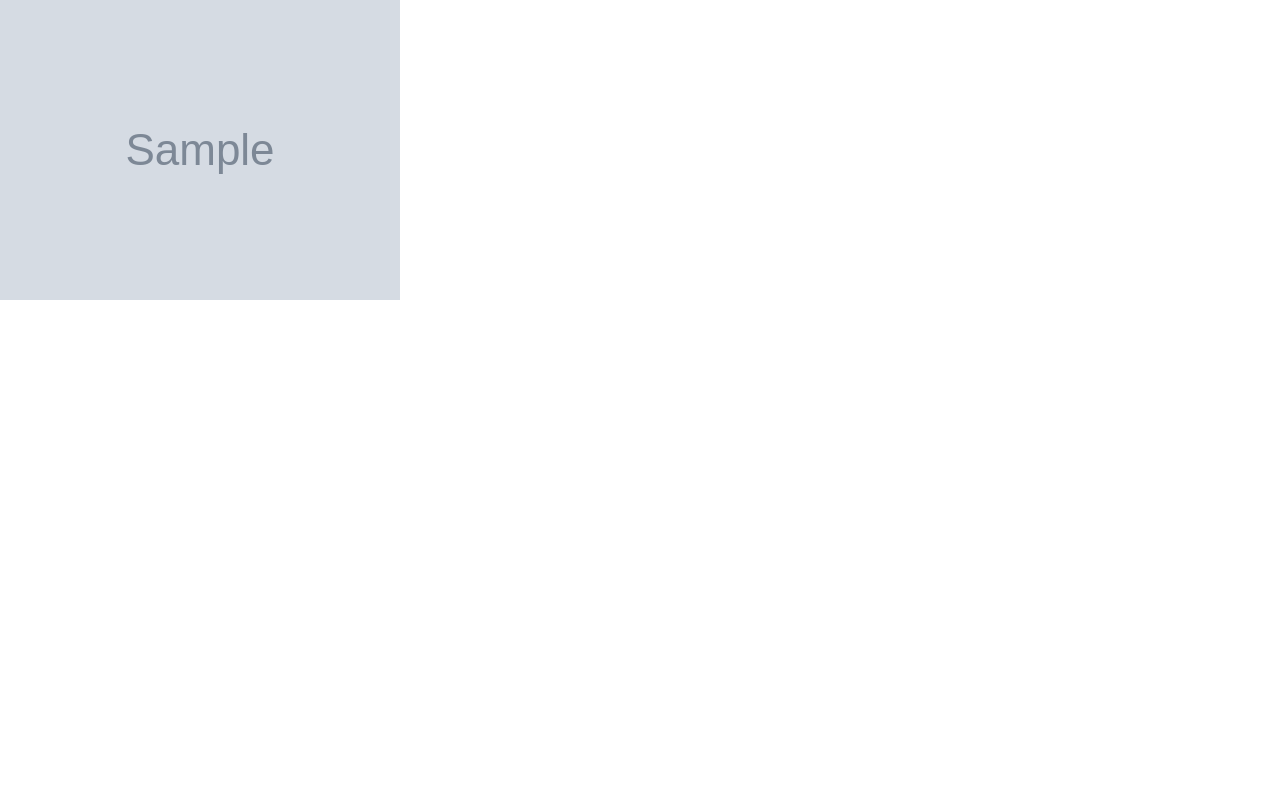
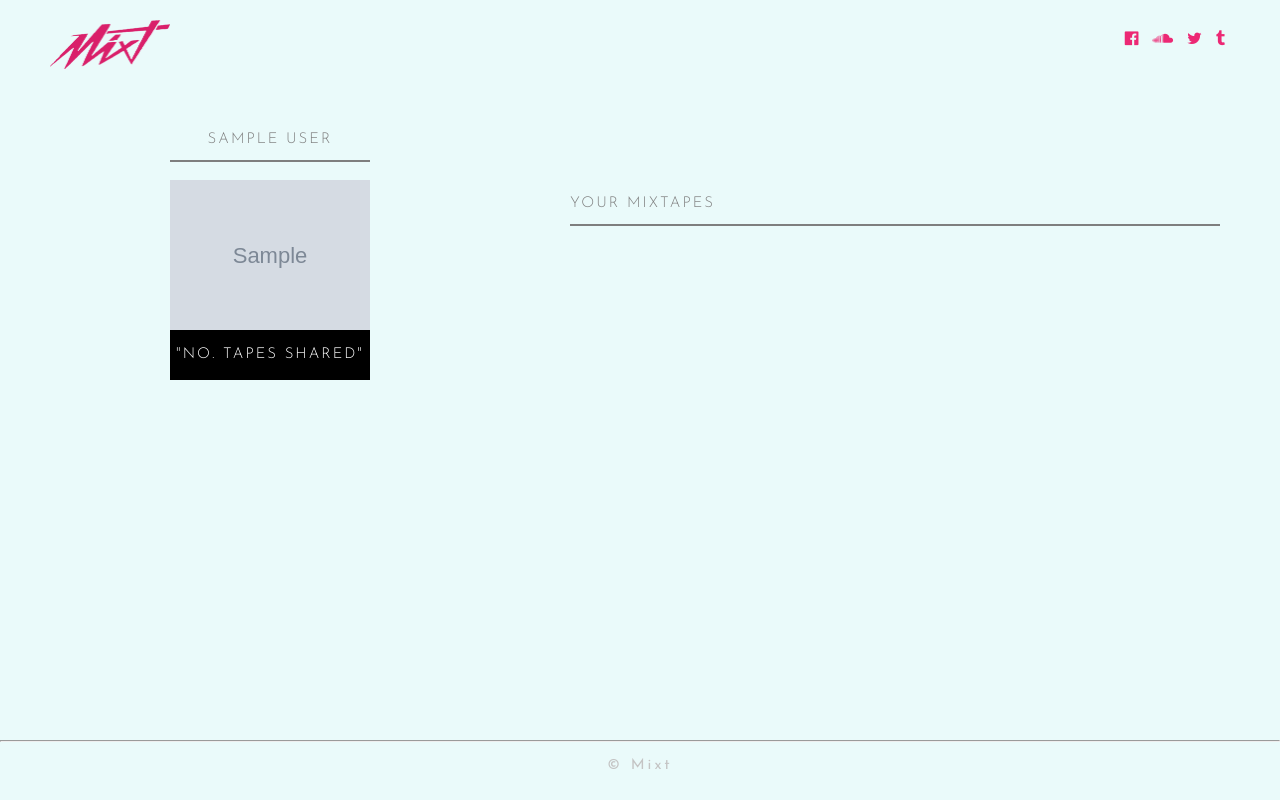
Before and after one commit to Joe-Gigs/Mixt, a Rails app: page /users/1 in a window 1280 px wide. Run offline with Rails 7, Linux system fonts and the light colour scheme; tables that the repository leaves empty hold one stand-in row (values such as "Sample post"); grey boxes marked "Sample" are stand-in pictures; style sheets or scripts are compiled from the project's sources; parts of the project's set-up code (start-up, migrations or seed data) failed here and were passed over; some libraries are stand-ins or nearby versions.

Commit message:
Profile page

```diff
--- a/app/assets/stylesheets/main.css
+++ b/app/assets/stylesheets/main.css
@@ -1,11 +1,77 @@
 /*
+
+       ༼ つ ◕_◕ ༽つ CSS!
+
 ====== COLOR REFERENCES =======
 BLUE COLOR: #8BECE8;
 PURPLE COLOR: #50125E;
 PINK COLOR: #FE1FF7;
 ===============================
+
 */
 
+/*========================================
+   FULL STYLING HTML/BODY AND ANIMATIONS
+=========================================*/
+
+html {
+  margin-top: 0;
+  margin-bottom: 0;
+  margin-right: 0;
+  margin-left: 0;
+  top: 0;
+  bottom: 0;
+  left: 0;
+  right: 0;
+  height: 100%;
+  width: 100%;
+  animation: fadein 2s;
+  -moz-animation: fadein 2s;
+  /* Firefox */
+  -webkit-animation: fadein 2s;
+  /* Safari and Chrome */
+  -o-animation: fadein 2s;
+  /* Opera */ }
+
+@keyframes fadein {
+  from {
+    opacity: 0; }
+  to {
+    opacity: 1; } }
+@-moz-keyframes fadein {
+  /* Firefox */
+  from {
+    opacity: 0; }
+  to {
+    opacity: 1; } }
+@-webkit-keyframes fadein {
+  /* Safari and Chrome */
+  from {
+    opacity: 0; }
+  to {
+    opacity: 1; } }
+@-o-keyframes fadein {
+  /* Opera */
+  from {
+    opacity: 0; }
+  to {
+    opacity: 1; } }
+body {
+  margin-top: 0;
+  margin-bottom: 0;
+  margin-right: 0;
+  margin-left: 0;
+  top: 0;
+  bottom: 0;
+  left: 0;
+  right: 0;
+  height: 100%;
+  width: 100%; }
+
+
+/*========================================
+                HOME STYLING
+=========================================*/
 .logo {
   width: 120px;
   margin-left: 50px;
@@ -73,6 +139,11 @@ footer {
   footer hr {
     width: 200px; }
 
+
+/*========================================
+                TEXT FORMATTING
+=========================================*/
+
 a {
   text-decoration: none; }
 
@@ -115,6 +186,9 @@ h6 {
 a {
   text-decoration: none; }
 
+/*========================================
+        SING UP/LOG IN PAGE ELEMENTS
+=========================================*/
 .whitelinks {
   text-decoration: none;
   color: white;
@@ -248,58 +322,116 @@ a {
   .terms ul li {
     display: inline-block; }
 
-html {
-  margin-top: 0;
-  margin-bottom: 0;
-  margin-right: 0;
-  margin-left: 0;
-  top: 0;
+/*========================================
+          PROFILE PAGE ELEMENTS
+=========================================*/
+/* INITIAL ELEMENTS */
+.all_nav i {
+  color: #EC2874; }
+.all_nav i:hover {
+  color: #8BECE8;
+  transition-delay: 0.2s;
+  /* delays for 1 second */
+  -webkit-transition-delay: 0.2s;
+  /* for Safari & Chrome */
+  transition: all 300ms linear; }
+
+/* MID ELEMENTS */
+/* (LEFT SIDE) */
+.all_wrapper {
+  background-color: #EAFAFA;
+  width: 100%;
+  height: 100vh;
+  position: absolute;
+  padding-top: 0px;
   bottom: 0;
-  left: 0;
-  right: 0;
-  height: 100%;
+}
+
+#prof_info {
+  margin-top: 120px;
+  max-width: 200px;
+  float: left;
+  text-align: center;
+  display: inline-block;
+  position: relative;
+}
+
+#prof_info h2 {
+  color: #7e7e7e;
+  font-size: 15px;
+  letter-spacing: 2px;
+  text-transform: uppercase;
+}
+
+#prof_info .tapes_shared {
+  background-color: black;
+  max-width: 200px;
+  color: white;
+  margin-top: -4px;
+  padding: 5px;
+}
+
+#prof_info .tapes_shared h2 {
+  color: white;
+}
+
+#prof_info hr {
+  border: 1px solid #7E7E7E;
+}
+
+.prof_pic img {
+  margin-top: 10px;
+  max-width: 200px;
+}
+
+/* (RIGHT SIDE) */
+
+#tapelist{
+  float: left;
+  width: 650px;
+  display: inline-block;
+  position: relative;
+  margin-top: 120px;
+  margin-left: 200px;
+}
+
+#tapelist h2{
+  color: #7e7e7e;
+  font-size: 15px;
+  letter-spacing: 2px;
+  text-transform: uppercase;
+}
+
+#tapelist hr {
+  border: 1px solid #7E7E7E;
+}
+
+
+
+/* FOOTER ELEMENTS */
+.all_footer {
+  text-align: center;
   width: 100%;
-  animation: fadein 2s;
-  -moz-animation: fadein 2s;
-  /* Firefox */
-  -webkit-animation: fadein 2s;
-  /* Safari and Chrome */
-  -o-animation: fadein 2s;
-  /* Opera */ }
+  height: 40px;
+  color: #c4c4c4;
+  font-family: "Josefin Sans", monospace;
+  font-size: 10px;
+  position: fixed;
+  bottom: 25px;
+  background-color: #EAFAFA;
+}
+  .all_footer hr{
+    color: #c4c4c4;
+  }
 
-@keyframes fadein {
-  from {
-    opacity: 0; }
-  to {
-    opacity: 1; } }
-@-moz-keyframes fadein {
-  /* Firefox */
-  from {
-    opacity: 0; }
-  to {
-    opacity: 1; } }
-@-webkit-keyframes fadein {
-  /* Safari and Chrome */
-  from {
-    opacity: 0; }
-  to {
-    opacity: 1; } }
-@-o-keyframes fadein {
-  /* Opera */
-  from {
-    opacity: 0; }
-  to {
-    opacity: 1; } }
-body {
-  margin-top: 0;
-  margin-bottom: 0;
-  margin-right: 0;
-  margin-left: 0;
-  top: 0;
-  bottom: 0;
-  left: 0;
-  right: 0;
-  height: 100%;
-  width: 100%; }
+  .copyright {
+    color: #c4c4c4;
+    font-family: "Josefin Sans", monospace;
+    font-size: 15px;
+    letter-spacing: 3px;
+  }
+
+
+
 
 /*# sourceMappingURL=main.css.map */
--- a/app/models/user.rb
+++ b/app/models/user.rb
@@ -2,7 +2,7 @@ class User < ActiveRecord::Base
 	has_many :tapes
 
 
-	has_attached_file :avatar, styles: { medium: "300x300>", thumb: "100x100>" }, :default_url => ActionController::Base.helpers.asset_path('pink_tape.jpg')
+	has_attached_file :avatar, styles: { medium: "200x200>", thumb: "100x100>" }, :default_url => ActionController::Base.helpers.asset_path('pink_tape.jpg')
   	validates_attachment_content_type :avatar, content_type: /\Aimage\/.*\Z/
 
   	# validates :avatar, attachment_presence: true
--- a/app/views/users/show.html.erb
+++ b/app/views/users/show.html.erb
@@ -1,3 +1,34 @@
+<div class="all_wrapper">
+	<a href="/"><%= image_tag "logo_pink.png", class: :logo %></a>
+
+			<!--  NAVBAR -->
+			<nav class="all_nav">
+				<ul>
+					<li><a href=""><i class="fa fa-facebook-official"></i></a></li>
+					<li><a href=""><i class="fa fa-soundcloud"></i></a></li>
+					<li><a href=""><i class="fa fa-twitter"></i></a></li>
+					<li><a href=""><i class="fa fa-tumblr"></i></a></li>
+				</ul>
+		</nav>
+
+		<div id="prof_info">
+			<h2><%= @user.fname + " " + @user.lname %></h2>
+			<hr>
+			<span class="prof_pic"><%= image_tag @user.avatar.url(:medium) %></span>
+			<div class="tapes_shared"><h2>"No. tapes shared"</h2></div>
+		</div>
+
+		<div id="tapelist">
+				<h2>YOUR MIXTAPES</h2>
+				<hr>
+		</div>
 
 
-<%= image_tag @user.avatar.url(:medium) %>
+
+</div>
+
+
+	<div class="all_footer">
+		<hr><br>
+		<span class="copyright">&copy; Mixt</span>
+	</div>
```
